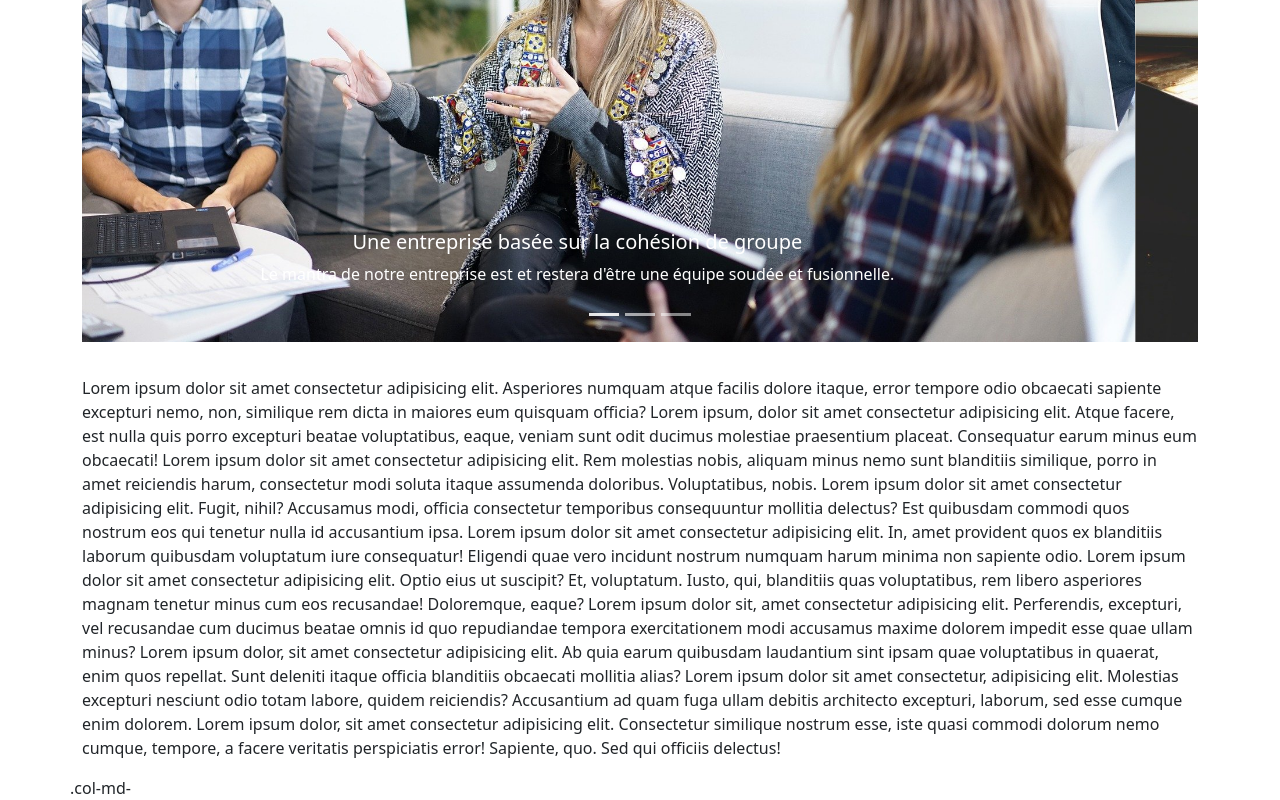
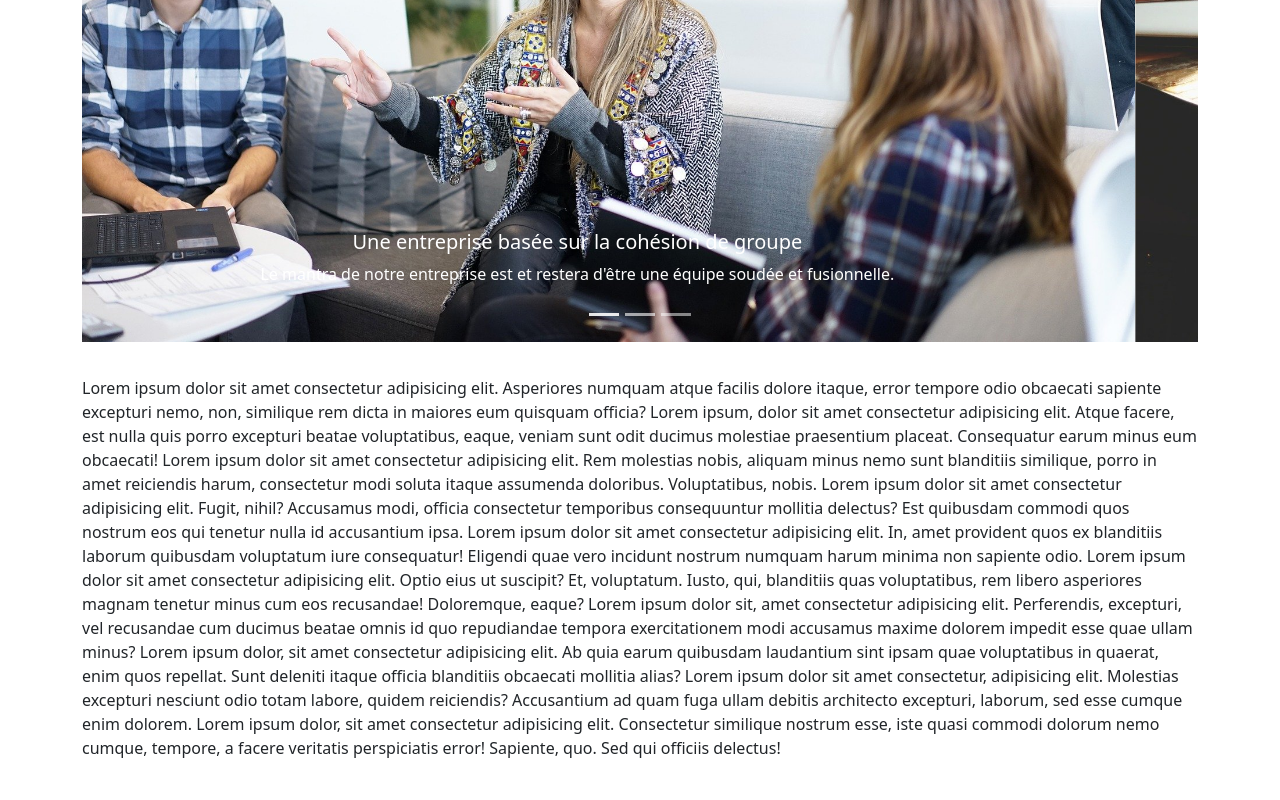
Before and after one commit to rwanoux/projet_01_06_21, a plain HTML site: page prez_entr.html in a window 1280 px wide. Shown: the part 875-1675 px from the top of the page. After the commit the page ends 1651 px from the top, so only its background shows below. Drawn offline with Linux system fonts and the light colour scheme.

Commit message:
enplacement footer

```diff
--- a/prez_entr.html
+++ b/prez_entr.html
@@ -106,11 +106,10 @@
                 </p>
             </div>
         </div>
-        <div class="row">
-            .col-md-
-        </div>
 
     </div>
+
+
 
     <script src="js/bootstrap.bundle.min.js"></script>
 </body>
```
